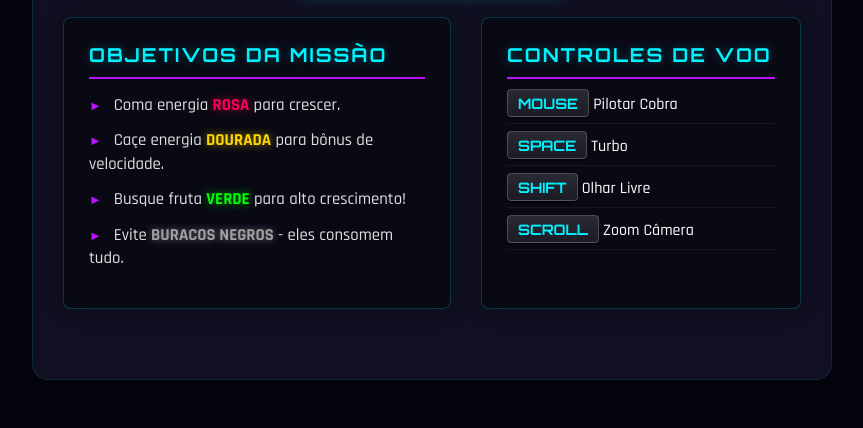
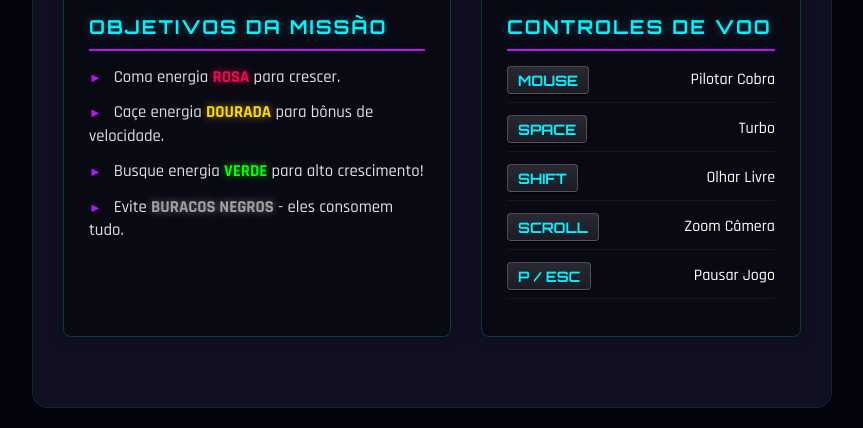
Before and after one commit to clebson-dev/space_snake_3D, a website built with Vite: page index.html in a window 1280 px wide. Shown: the part 372-800 px from the top of the page, without its empty margins (208-1071 px from the left). Built offline with nearby package versions, Linux system fonts and the light colour scheme.

Commit message:
Polish: Desktop Pause Hint, Green Energy Terminology, Flight Controls Layout Fixes

```diff
--- a/index.html
+++ b/index.html
@@ -105,6 +105,8 @@
                             data-i18n="control_shift">Free Look</span></div>
                     <div class="control-row desktop-only"><span class="key-badge">SCROLL</span> <span
                             data-i18n="control_scroll">Zoom Cam</span></div>
+                    <div class="control-row desktop-only"><span class="key-badge">P / ESC</span> <span
+                            data-i18n="control_pause">Pause Game</span></div>
 
                     <div class="mobile-only">
                         <div class="control-row"><span class="key-badge" data-i18n="control_lstick">L. STICK</span>
--- a/js/localization.js
+++ b/js/localization.js
@@ -8,13 +8,14 @@ export const translations = {
         mission_obj_title: 'OBJETIVOS DA MISSÃO',
         obj_pink: 'Coma energia <span class="highlight-pink">ROSA</span> para crescer.',
         obj_golden: 'Caçe energia <span class="highlight-golden">DOURADA</span> para bônus de velocidade.',
-        obj_green: 'Busque fruta <span class="highlight-green">VERDE</span> para alto crescimento!',
+        obj_green: 'Busque energia <span class="highlight-green">VERDE</span> para alto crescimento!',
         obj_blackhole: 'Evite <span class="highlight-void">BURACOS NEGROS</span> - eles consomem tudo.',
         flight_controls_title: 'CONTROLES DE VOO',
         control_mouse: 'Pilotar Cobra',
         control_space: 'Turbo',
         control_shift: 'Olhar Livre',
         control_scroll: 'Zoom Câmera',
+        control_pause: 'Pausar Jogo',
         control_lstick: 'JOYSTICK',
         control_lstick_desc: 'Olhar / Guiar',
         control_btn: 'BOOST',
@@ -38,13 +39,14 @@ export const translations = {
         mission_obj_title: 'MISSION OBJECTIVES',
         obj_pink: 'Eat <span class="highlight-pink">PINK</span> energy to grow.',
         obj_golden: 'Hunt rare <span class="highlight-golden">GOLDEN</span> energy for speed bonus.',
-        obj_green: 'Seek <span class="highlight-green">GREEN</span> fruit for huge growth!',
+        obj_green: 'Seek <span class="highlight-green">GREEN</span> energy for huge growth!',
         obj_blackhole: 'Avoid <span class="highlight-void">BLACK HOLES</span> - they consume all.',
         flight_controls_title: 'FLIGHT CONTROLS',
         control_mouse: 'Steer Snake',
         control_space: 'Boost Speed',
         control_shift: 'Free Look',
         control_scroll: 'Zoom Cam',
+        control_pause: 'Pause Game',
         control_lstick: 'JOYSTICK',
         control_lstick_desc: 'Look / Steer',
         control_btn: 'BOOST',
@@ -68,13 +70,14 @@ export const translations = {
         mission_obj_title: 'OBJETIVOS DE MISIÓN',
         obj_pink: 'Come energía <span class="highlight-pink">ROSA</span> para crecer.',
         obj_golden: 'Caza energía <span class="highlight-golden">DORADA</span> para bono de velocidad.',
-        obj_green: '¡Busca fruta <span class="highlight-green">VERDE</span> para gran crecimiento!',
+        obj_green: '¡Busca energía <span class="highlight-green">VERDE</span> para gran crecimiento!',
         obj_blackhole: 'Evita <span class="highlight-void">AGUJEROS NEGROS</span> - consumen todo.',
         flight_controls_title: 'CONTROLES DE VUELO',
         control_mouse: 'Pilotar Serpiente',
         control_space: 'Turbo',
         control_shift: 'Mirar Libre',
         control_scroll: 'Zoom Cámara',
+        control_pause: 'Pausar Juego',
         control_lstick: 'JOYSTICK',
         control_lstick_desc: 'Mirar / Guiar',
         control_btn: 'BOOST',
--- a/style.css
+++ b/style.css
@@ -477,6 +477,8 @@ canvas {
     box-shadow: 0 2px 0 rgba(0, 0, 0, 0.5);
     min-width: 70px;
     text-align: center;
+    display: flex;
+    justify-content: space-between;
 }
 
 #mobile-controls {
@@ -667,10 +669,6 @@ canvas {
     display: none;
 }
 
-.desktop-only {
-    display: block;
-}
-
 @media (max-width: 480px) and (pointer: coarse) {
 
     #joystick-area {
```
